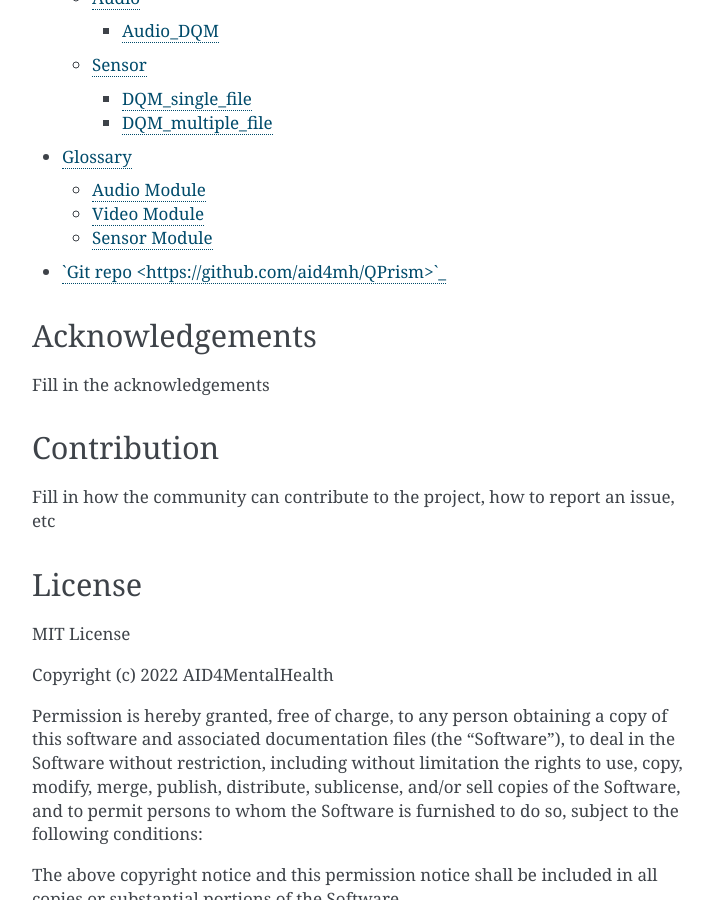
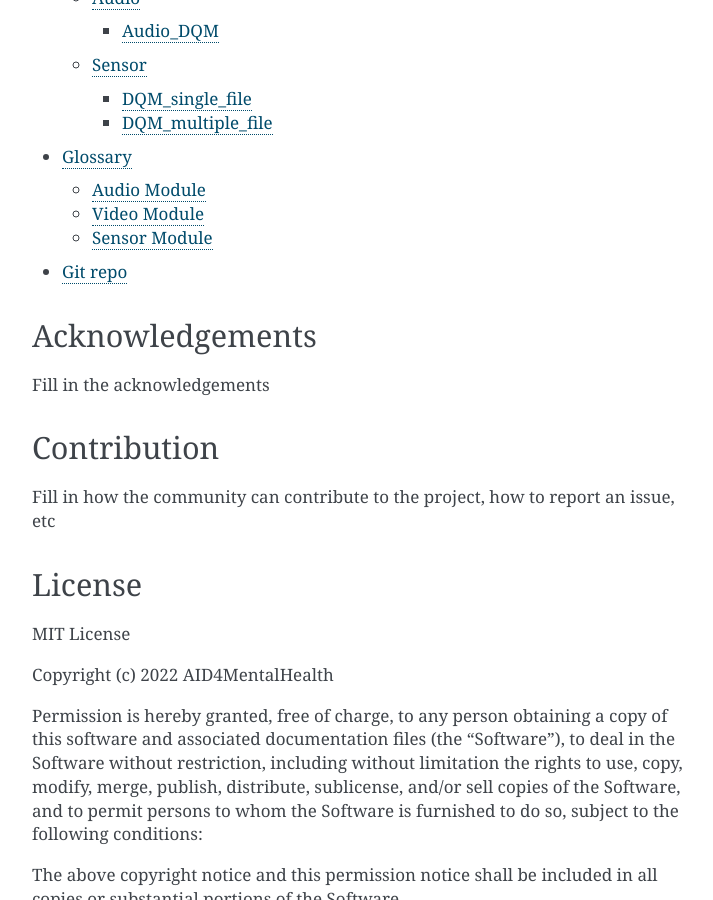
Before and after one commit to aid4mh/QPrism, a Sphinx documentation site: the page built from docs/index.rst, in a window 1280 px wide and 900 px high, scrolled down 832 px. Shown: the whole window, without its empty margins (388-1101 px from the left). Built offline with Sphinx 7.4.7, drawn with Linux system fonts in a browser that asks for light colours.

Commit message:
add git repo to the documentation

```diff
--- a/docs/index.rst
+++ b/docs/index.rst
@@ -21,7 +21,7 @@
    usage
    api
    glossary
-   `Git repo <https://github.com/aid4mh/QPrism>`_
+   Git repo <https://github.com/aid4mh/QPrism>
 
 Acknowledgements
 ----------------
```
